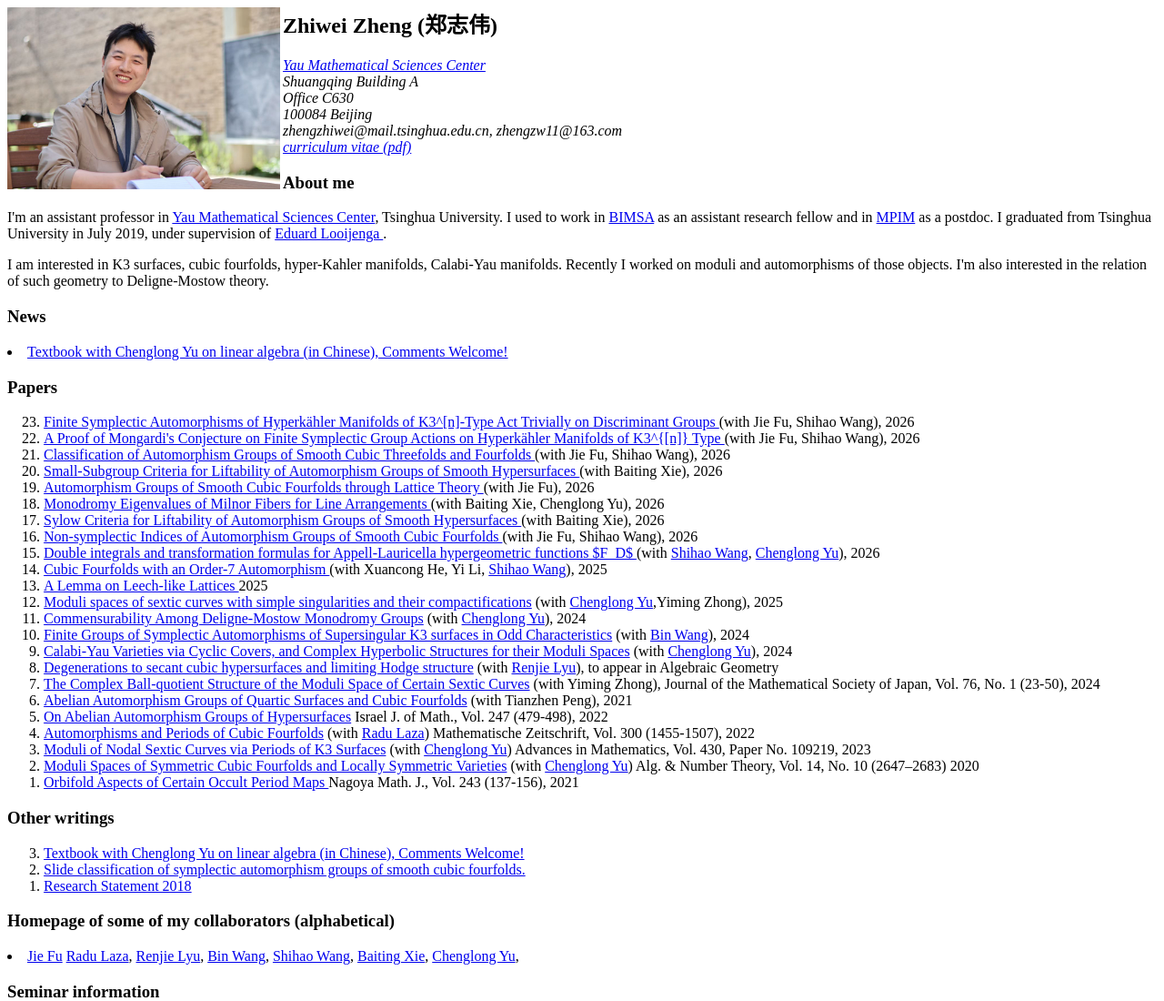
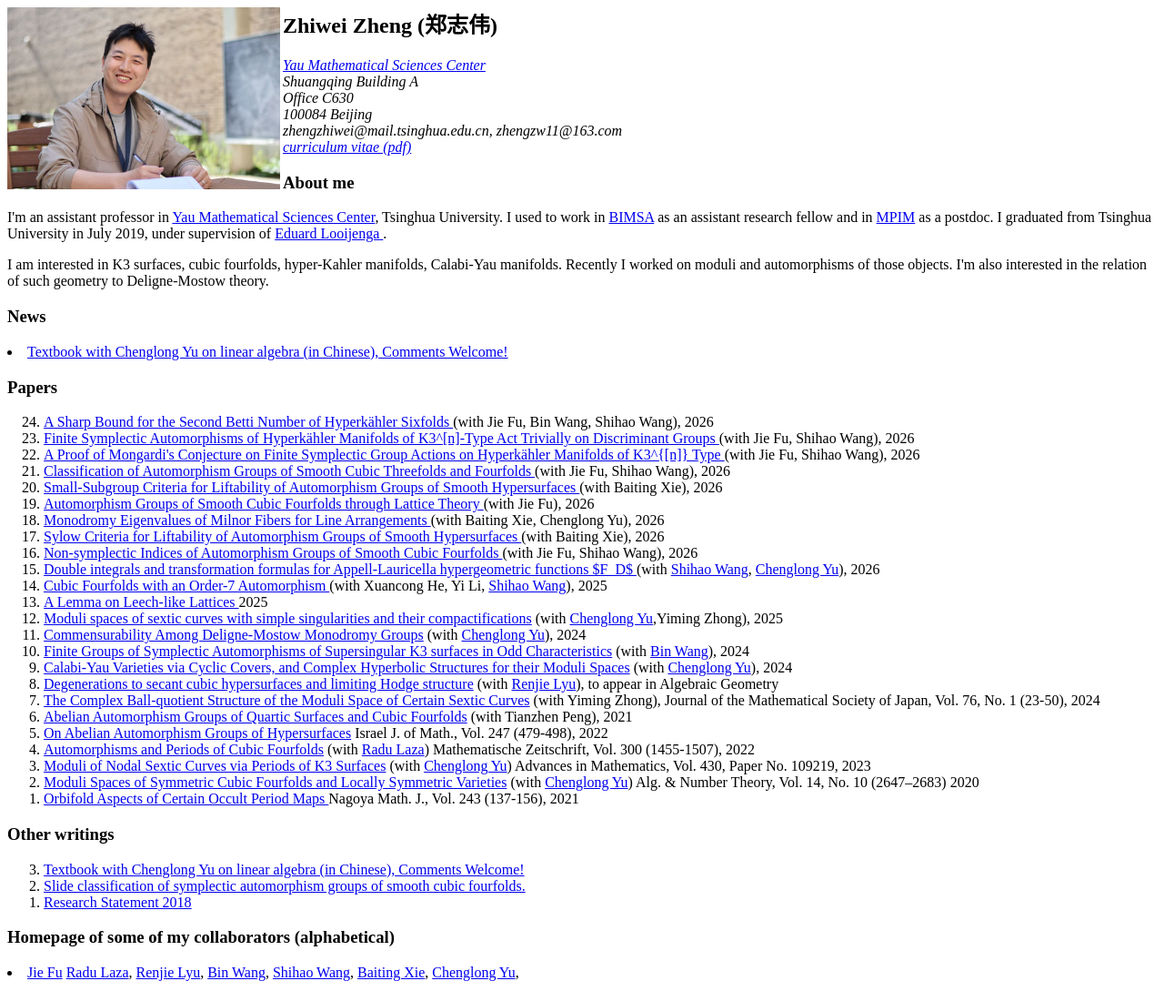
Before and after one commit to ZhengZhiweiMath/homepage, a plain HTML site: page index.html in a window 1280 px wide. Shown: the top 1100 px of the page at 91% size. Drawn offline with Linux system fonts and the light colour scheme.

Commit message:
Update index.html

```diff
--- a/index.html
+++ b/index.html
@@ -46,6 +46,7 @@ zhengzhiwei@mail.tsinghua.edu.cn, zhengzw11@163.com <br>
 
 
 <ol reversed>
+<li> <a href="https://arxiv.org/abs/2610.15803">A Sharp Bound for the Second Betti Number of Hyperkähler Sixfolds </a>(with Jie Fu, Bin Wang, Shihao Wang), 2026 </li>
 <li> <a href="https://shihao-wang123.github.io/notes/2026Spring/Mongardi_Gap.pdf">Finite Symplectic Automorphisms of Hyperkähler Manifolds of K3^[n]-Type Act Trivially on Discriminant Groups </a>(with Jie Fu, Shihao Wang), 2026 </li>
 <li> <a href="https://arxiv.org/abs/2610.11109">A Proof of Mongardi's Conjecture on Finite Symplectic Group Actions on Hyperkähler Manifolds of K3^{[n]} Type </a>(with Jie Fu, Shihao Wang), 2026 </li>
 <li> <a href="https://arxiv.org/abs/2609.20403">Classification of Automorphism Groups of Smooth Cubic Threefolds and Fourfolds </a>(with Jie Fu, Shihao Wang), 2026 </li>
```
